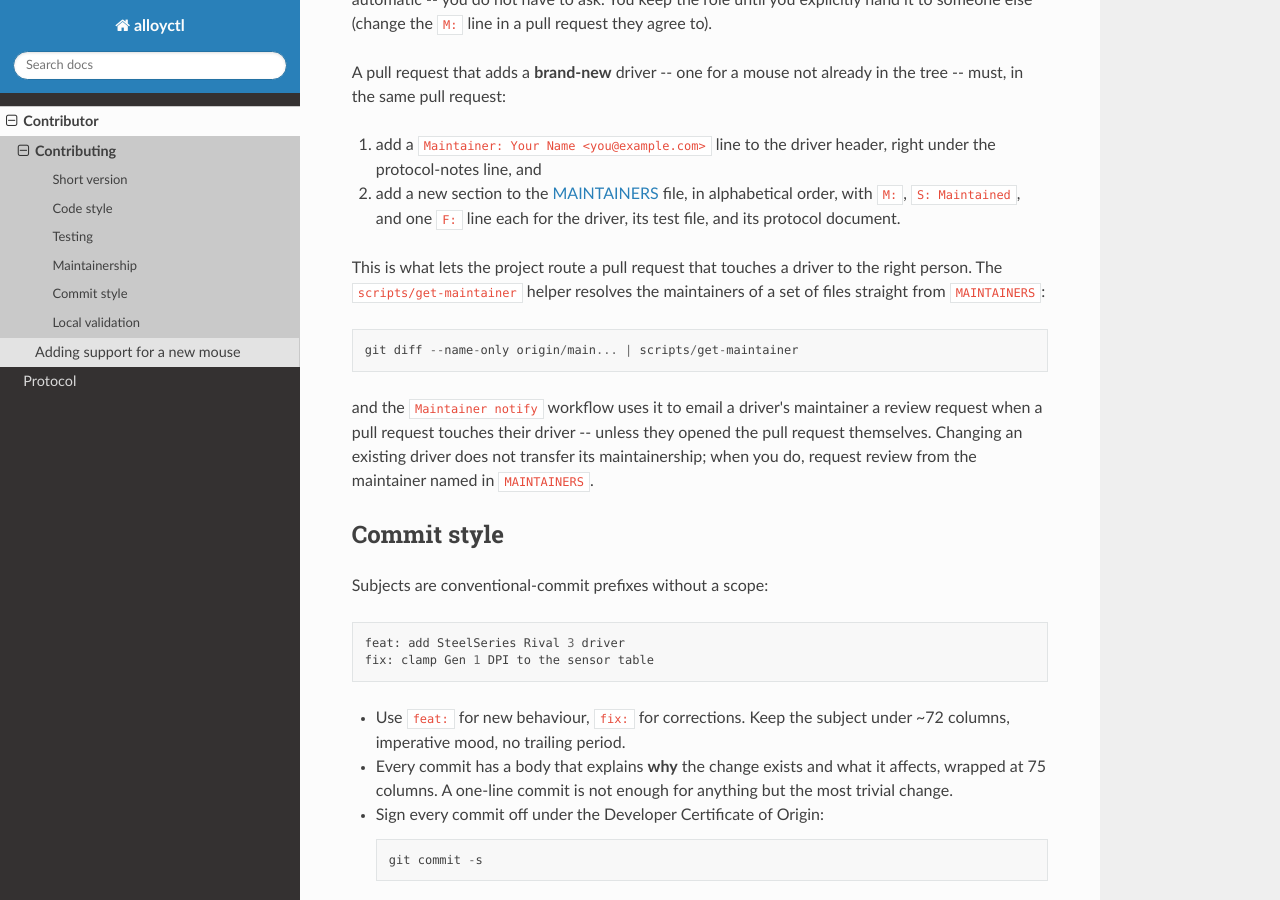
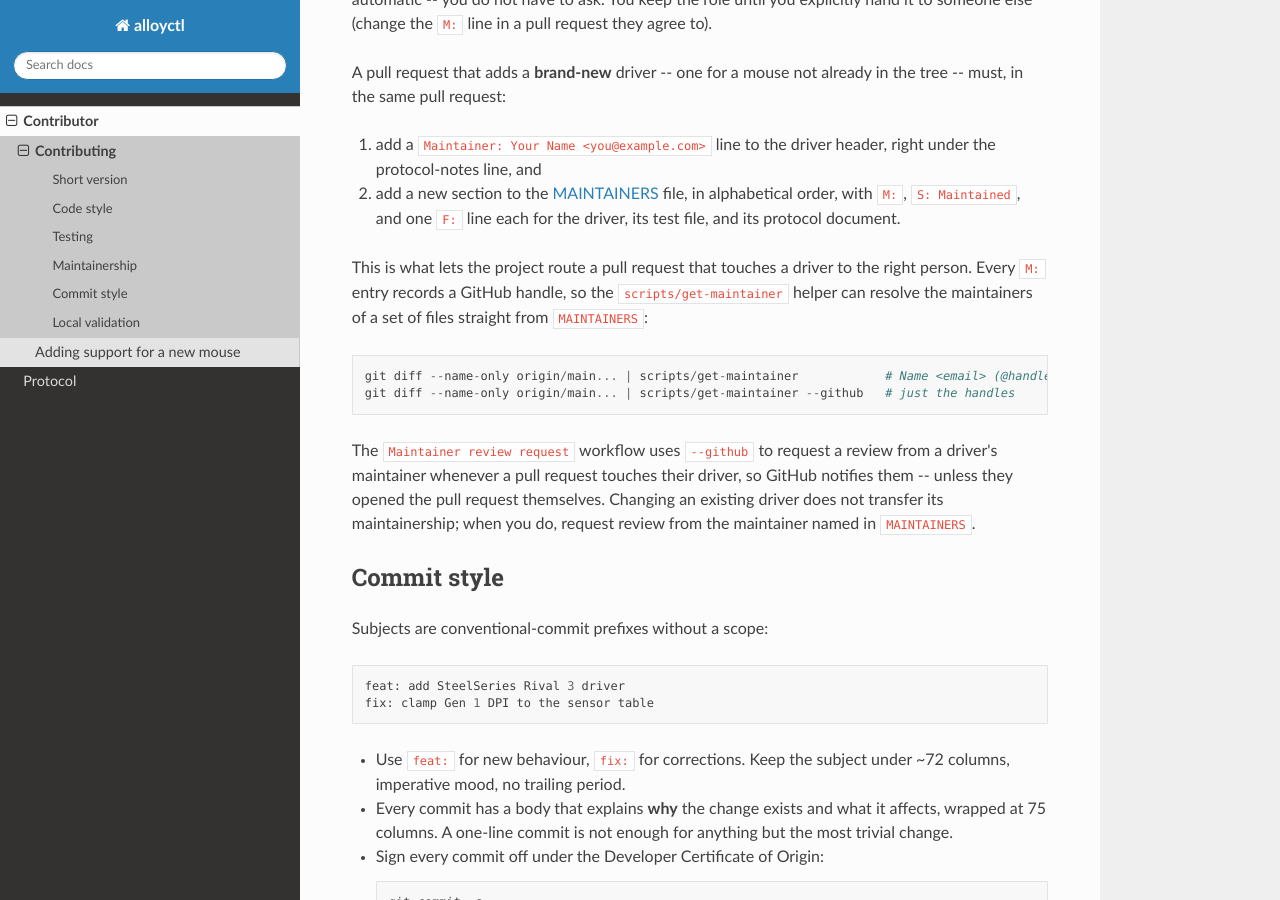
Before and after one commit to szymonwilczek/alloyctl, a Sphinx documentation site: the page built from Documentation/contributor/contributing.rst, in a window 1280 px wide and 900 px high, scrolled down 1444 px. Built offline with Sphinx 7.4.7 and the Read the Docs theme 3.1.0, drawn with Linux system fonts in a browser that asks for light colours.

Commit message:
feat: request maintainer reviews via GitHub instead of email
Maintainer notifier sent email through SMTP, which meant standing up
a mail provider and storing credentials as secrets just to tell someone
their driver changed. GitHub already knows how to notify a requested
reviewer, so the mail hop was avoidable overhead.

Record a GitHub handle on every M: line (Name <email> (@handle)) and
teach scripts/get-maintainer a --github mode that prints those handles.
The workflow now resolves the handles of a pull request's changed files,
drops the pull request author, and calls gh pr edit --add-reviewer so
GitHub requests and notifies the review directly -- no secrets, no
external service. Reviews are requested one handle at a time so a single
non-collaborator (which the API refuses) cannot block the rest, and
anyone who cannot be added as a reviewer is @-mentioned in a comment
instead. It still runs under pull_request_target for a write-capable
token on fork pull requests and still never checks out the pull
request's code.

Signed-off-by: Szymon Wilczek <swilczek.lx@gmail.com>

```diff
--- a/Documentation/contributor/contributing.rst
+++ b/Documentation/contributor/contributing.rst
@@ -81,16 +81,18 @@ in the tree -- must, in the same pull request:
    test file, and its protocol document.
 
 This is what lets the project route a pull request that touches a driver to the
-right person. The ``scripts/get-maintainer`` helper resolves the maintainers of
-a set of files straight from ``MAINTAINERS``::
+right person. Every ``M:`` entry records a GitHub handle, so the
+``scripts/get-maintainer`` helper can resolve the maintainers of a set of files
+straight from ``MAINTAINERS``::
 
-   git diff --name-only origin/main... | scripts/get-maintainer
+   git diff --name-only origin/main... | scripts/get-maintainer            # Name <email> (@handle)
+   git diff --name-only origin/main... | scripts/get-maintainer --github   # just the handles
 
-and the ``Maintainer notify`` workflow uses it to email a driver's maintainer a
-review request when a pull request touches their driver -- unless they opened
-the pull request themselves. Changing an existing driver does not transfer its
-maintainership; when you do, request review from the maintainer named in
-``MAINTAINERS``.
+The ``Maintainer review request`` workflow uses ``--github`` to request a
+review from a driver's maintainer whenever a pull request touches their driver,
+so GitHub notifies them -- unless they opened the pull request themselves.
+Changing an existing driver does not transfer its maintainership; when you do,
+request review from the maintainer named in ``MAINTAINERS``.
 
 Commit style
 ============
```
Also changed, not shown: 3 other files.
